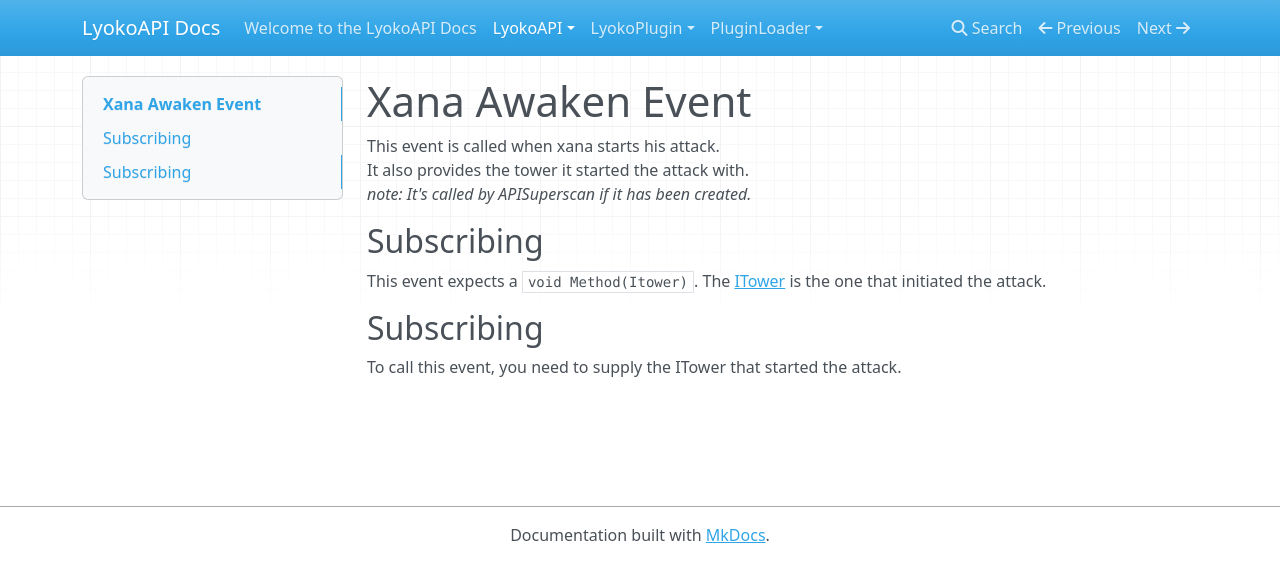
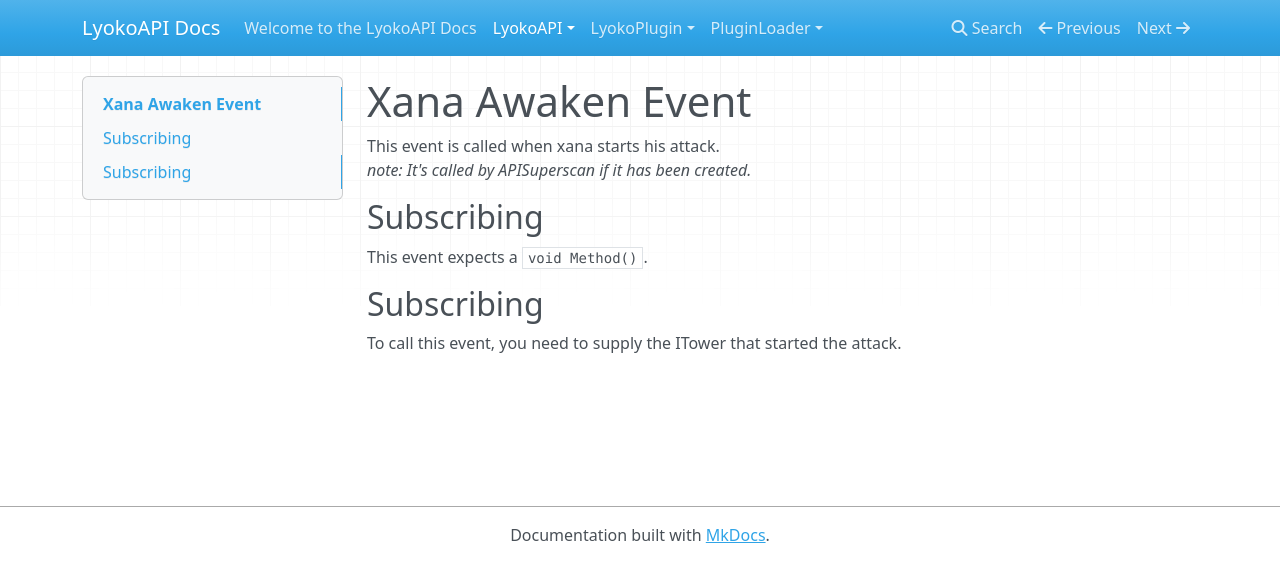
Before and after one commit to LyokoAPI/LyokoAPIDoc, an MkDocs documentation site: the page built from docs/LyokoAPI/Events/XanaAwakenEvent.md, in a window 1280 px wide. Shown: the top 582 px of the page. Built offline with MkDocs 1.6.1, drawn with Linux system fonts in a browser that asks for light colours; nearby versions of some CDN libraries.

Commit message:
xanaAwaken no longer needs ITower

```diff
--- a/docs/LyokoAPI/Events/XanaAwakenEvent.md
+++ b/docs/LyokoAPI/Events/XanaAwakenEvent.md
@@ -1,11 +1,9 @@
 #Xana Awaken Event
 This event is called when xana starts his attack.<br>
-It also provides the tower it started the attack with.<br>
 *note: It's called by APISuperscan if it has been created.*
 
 ##Subscribing
-This event expects a ``void Method(Itower)``.
-The [ITower](../../VirtualStructures/Interfaces/Itower.md) is the one that initiated the attack.
+This event expects a ``void Method()``.
 
 ##Subscribing
 To call this event, you need to supply the ITower that started the attack.
```
